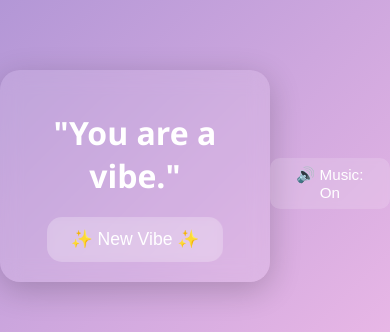
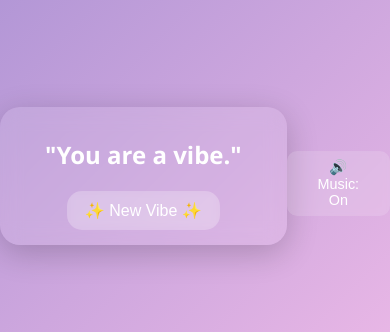
Before and after one commit to EricCheyne/snappy-quotes, a plain HTML site: page index.html in a window 390 px wide. Shown: the part 246-578 px from the top of the page. Drawn offline with Linux system fonts and the light colour scheme.

Commit message:
Update style.css

```diff
--- a/style.css
+++ b/style.css
@@ -71,3 +71,23 @@ button:hover {
   cursor: pointer;
   backdrop-filter: blur(3px);
 }
+
+@media (max-width: 600px) {
+  h1 {
+    font-size: 1.5em;
+  }
+
+  button {
+    font-size: 1em;
+    padding: 10px 18px;
+  }
+
+  .container {
+    width: 90%;
+    padding: 15px;
+  }
+
+  #music-toggle {
+    font-size: 0.9em;
+  }
+}
```
